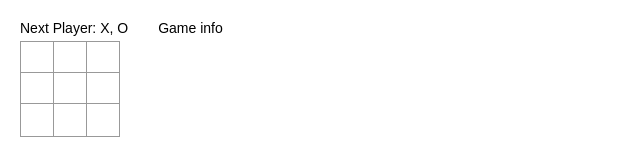
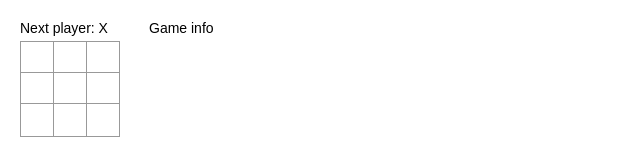
Before and after one commit to KMSlohan/react-app, a React (Create React App) app: page / in a window 1280 px wide. Shown: the top 160 px of the page, without its empty margins (0-640 px from the left). Built offline with nearby package versions, Linux system fonts and the light colour scheme.

Commit message:
클릭시 X,O 교체 되도록

```diff
--- a/src/components/Board.js
+++ b/src/components/Board.js
@@ -9,11 +9,16 @@ const Board = () => {
    * 두 번째 인수 : State를 정하는 함수 (setter)
    */
   const [squares, setSquares] = useState(Array(9).fill(null))
+  const [xIsNext, setXIsNext] = useState(true)
 
+  const status = `Next player: ${xIsNext ? 'X' : 'O'}`
   const handleClick = (i) => {
     const newSquares = squares.slice()
-    newSquares[i] = 'X'
+    newSquares[i] = xIsNext ? 'X' : 'O'
     setSquares(newSquares)
+    // setXIsNext(!xIsNext) // 여러 개의 setXIsNext가 있어도 하나만 실행이 된다.
+    setXIsNext(prev => !prev) // 여러 개의 setXIsNext가 있으면 여러 개가 다 실행이 된다.
+
   }
 
   const renderSquare = (i) => {
@@ -27,7 +32,7 @@ const Board = () => {
    */
     return (
       <div>
-        <div className='status'>Next Player: X, O</div>
+        <div className='status'>{status}</div>
         <div className='board-row'>
           {renderSquare(0)}
           {renderSquare(1)}
```
